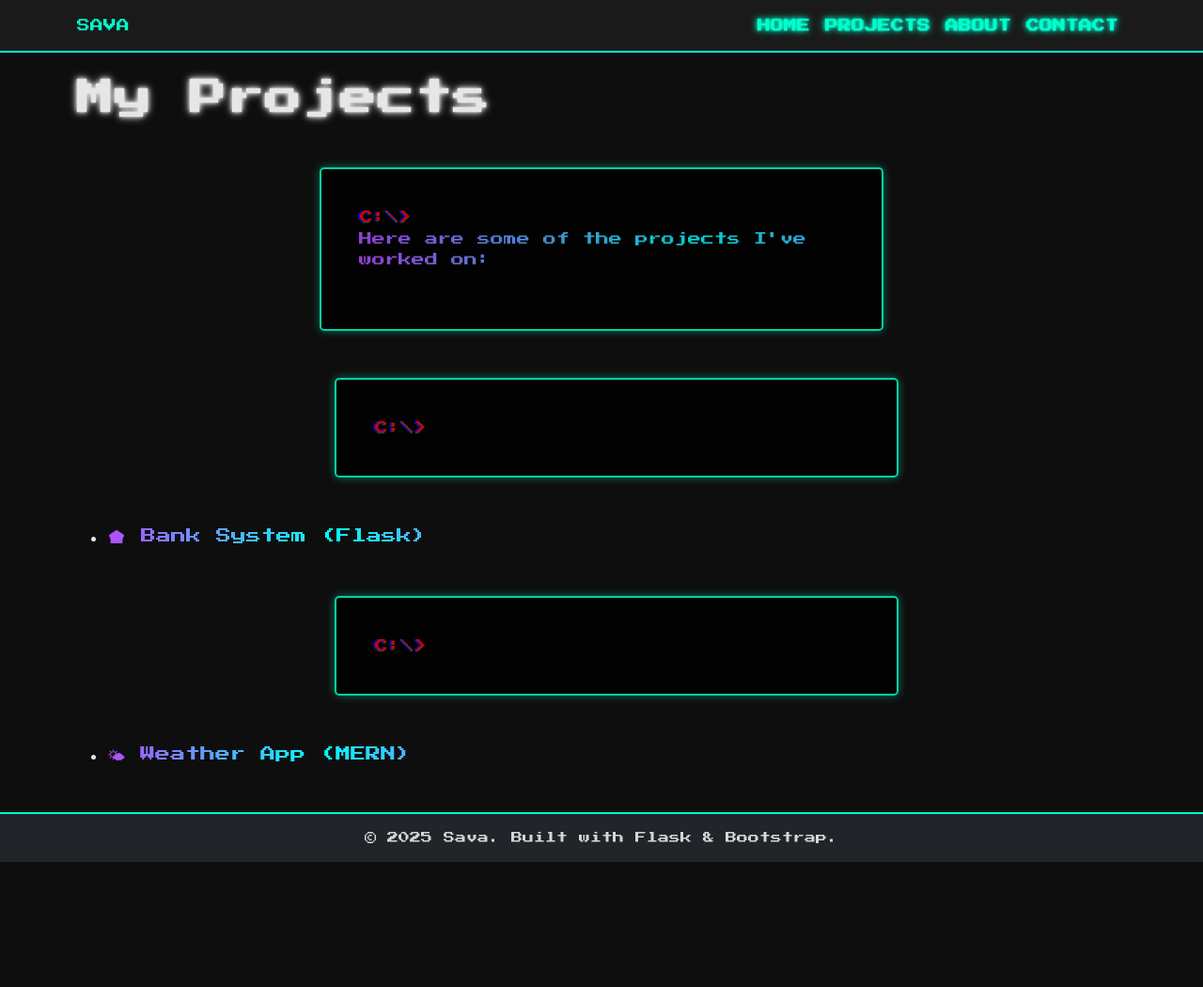
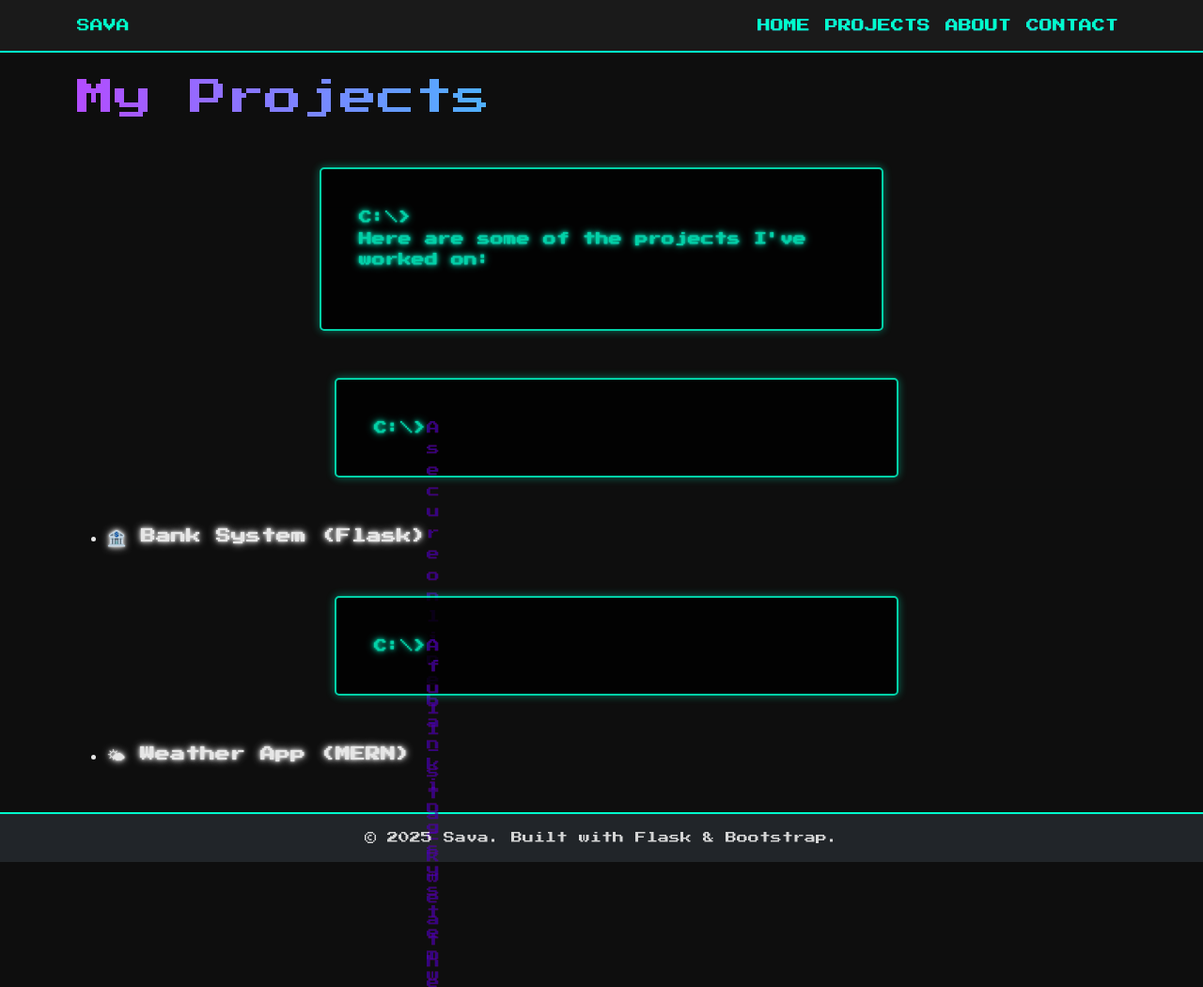
Before and after one commit to Vuletin/portfolio, a Flask app: page /projects in a window 1280 px wide. Shown: the top 1050 px of the page at 94% size. Before the commit the page ends 917 px from the top, so only its background shows below. Run offline with Flask 3, Linux system fonts and the light colour scheme.

Commit message:
chageed glow-chromatic

```diff
--- a/templates/about.html
+++ b/templates/about.html
@@ -2,9 +2,9 @@
 {% block title %}About - Sava{% endblock %}
 {% block content %}
 <div>
-    <h1 class="glow-chromatic gradient-text">About Me</h1>
+    <h1 class="gradient-text">About Me</h1>
     <div class="terminal">
-        <p><span class="prompt gradient-text">C:\></span> <span class="gradient-text" data-text="I'm a developer based in Serbia with a background in economics and a strong focus on software engineering.
+        <p><span class="prompt glow-chromatic">C:\></span> <span class="gradient-text" data-text="I'm a developer based in Serbia with a background in economics and a strong focus on software engineering.
             After completing Harvard's CS50 course and building full-stack applications, I discovered a deep interest in backend development, security, and web infrastructure.
             I’ve built projects from scratch, handled everything from authentication to database management, and deployed full-stack apps with modern tools like Render, MongoDB Atlas, and GitHub Actions.
             Outside of coding, I love solving logic puzzles and learning new languages (human and programming alike)."></span><span class="cursor">█</span></p>
--- a/templates/base.html
+++ b/templates/base.html
@@ -29,10 +29,10 @@
             </button>
             <div class="collapse navbar-collapse" id="navbarNav">
                 <ul class="navbar-nav ms-auto">
-                    <li class="nav-item"><a class="nav-link glow-chromatic gradient-text" href="/">Home</a></li>
-                    <li class="nav-item"><a class="nav-link glow-chromatic gradient-text" href="/projects">Projects</a></li>
-                    <li class="nav-item"><a class="nav-link glow-chromatic gradient-text" href="/about">About</a></li>
-                    <li class="nav-item"><a class="nav-link glow-chromatic gradient-text" href="/contact">Contact</a></li>
+                    <li class="nav-item"><a class="nav-link gradient-text" href="/">Home</a></li>
+                    <li class="nav-item"><a class="nav-link gradient-text" href="/projects">Projects</a></li>
+                    <li class="nav-item"><a class="nav-link gradient-text" href="/about">About</a></li>
+                    <li class="nav-item"><a class="nav-link gradient-text" href="/contact">Contact</a></li>
                 </ul>
             </div>
         </div>
--- a/templates/index.html
+++ b/templates/index.html
@@ -2,11 +2,11 @@
 {% block title %}Home - Sava{% endblock %}
 {% block content %}
 <div>
-    <h1 class="glow-chromatic gradient-text">Welcome to Sava's Portfolio</h1>
+    <h1 class="gradient-text">Welcome to Sava's Portfolio</h1>
     <div class="terminal">
         <pre>
-            <span class="prompt gradient-text">C:\></span>
-            <span class="gradient-text" data-text="Hi, I'm Sava — a passionate full-stack developer. I build secure and scalable web applications with Python, JavaScript, and modern frameworks like Flask and React. I focus on clean code, real-world problem solving, and delivering value to users. Take a look at my recent projects or get in touch — I'm currently open to remote opportunities."></span>
+            <span class="prompt glow-chromatic">C:\></span>
+            <span class="glow-chromatic" data-text="Hi, I'm Sava — a passionate full-stack developer. I build secure and scalable web applications with Python, JavaScript, and modern frameworks like Flask and React. I focus on clean code, real-world problem solving, and delivering value to users. Take a look at my recent projects or get in touch — I'm currently open to remote opportunities."></span>
             <span class="cursor">█</span>
         </pre>
     </div>
--- a/templates/projects.html
+++ b/templates/projects.html
@@ -2,19 +2,19 @@
 {% block title %}Projects - Sava{% endblock %}
 {% block content %}
 <div>
-    <h1 class="glow-chromatic gradient-text">My Projects</h1>
+    <h1 class="gradient-text">My Projects</h1>
     <div class="terminal"><span class="projects-list"></span>
-        <p><span class="prompt gradient-text">C:\></span> <span class="gradient-text" data-text="Here are some of the projects I've worked on:"></span><span class="cursor">█</span></p>
+        <p><span class="prompt glow-chromatic">C:\></span> <span class="glow-chromatic" data-text="Here are some of the projects I've worked on:"></span><span class="cursor">█</span></p>
         <div class="projects">
             <ul>
             <div class="terminal"><span class="projects-list"></span>
-                <p><span class="prompt gradient-text">C:\></span> <span class="gradient-text" data-text="A secure online banking system with authentication, transaction tracking, and data visualization.
+                <p><span class="prompt glow-chromatic">C:\></span> <span class="glow-chromatic" data-text="A secure online banking system with authentication, transaction tracking, and data visualization.
 Tech: Python (Flask), SQLite, HTML/CSS, Chart.js"></span><span class="cursor">█</span></p>
             </div>
-            <li><a class="gradient-text" href="https://github.com/Vuletin/bank-system">🏦 Bank System (Flask)</a></li>
-                <p><span class="prompt gradient-text">C:\></span> <span class="gradient-text" data-text="A full-stack weather app displaying current forecasts and search history.
+            <li><a class="glow-chromatic" href="https://github.com/Vuletin/bank-system">🏦 Bank System (Flask)</a></li>
+                <p><span class="prompt glow-chromatic">C:\></span> <span class="glow-chromatic" data-text="A full-stack weather app displaying current forecasts and search history.
 Tech: MERN Stack (MongoDB, Express, React, Node)"></span><span class="cursor">█</span></p>
-            <li><a class="gradient-text" href="https://github.com/Vuletin/weather-app">🌤 Weather App (MERN)</a></li>
+            <li><a class="glow-chromatic" href="https://github.com/Vuletin/weather-app">🌤 Weather App (MERN)</a></li>
         </ul>
     </div>
 </div>
```
Also changed, not shown: templates/contact.html (+5 -5 lines).
